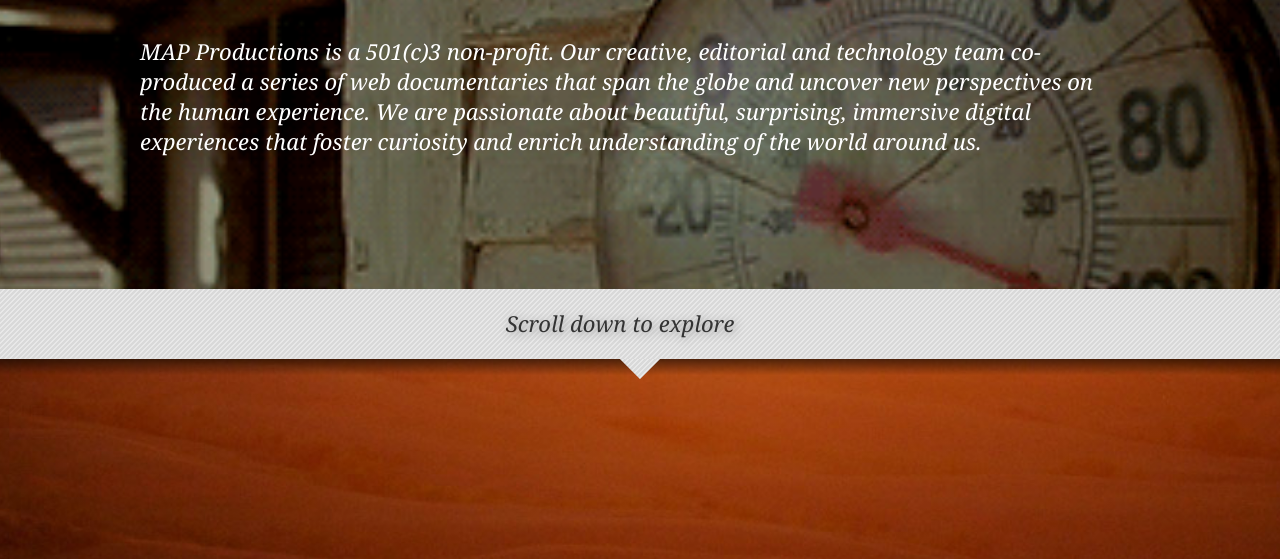
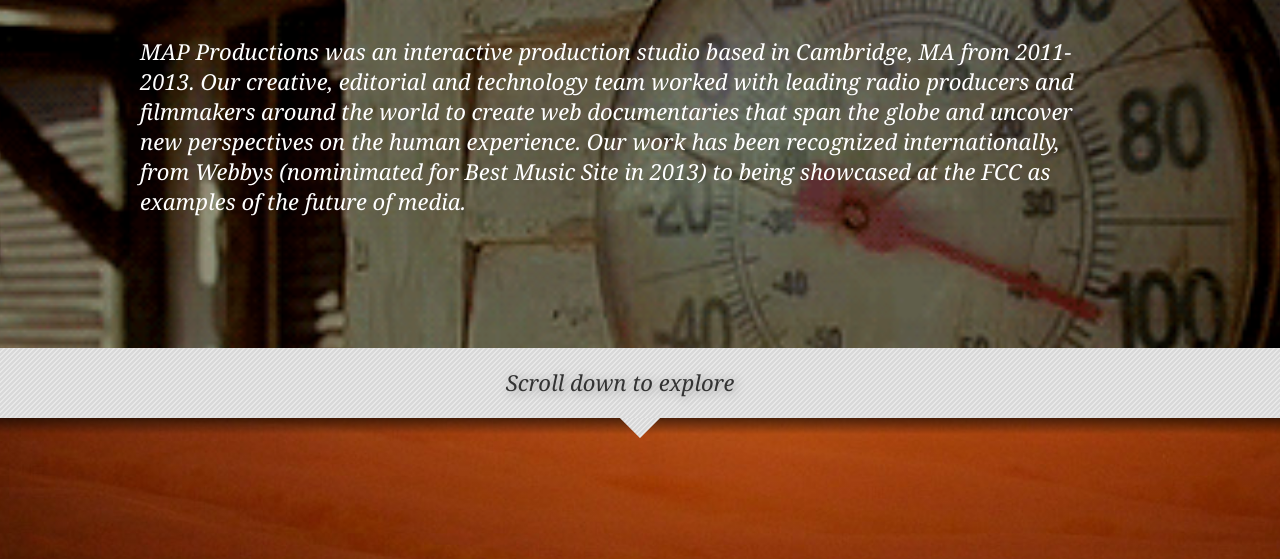
Before and after one commit to MAP-Productions/map-productions.github.com, a plain HTML site: page index.html in a window 1280 px wide. Shown: the part 159-718 px from the top of the page. Drawn offline with Linux system fonts and the light colour scheme; a web font is replaced by a local one.

Commit message:
Update index.html
Update

```diff
--- a/index.html
+++ b/index.html
@@ -108,7 +108,7 @@
 
             <div class="span14 article">
 
-                <h2>MAP Productions is a 501(c)3 non-profit. Our creative, editorial and technology team co-produced a series of web documentaries that span the globe and uncover new perspectives on the human experience. We are passionate about beautiful, surprising, immersive digital experiences that foster curiosity and enrich understanding of the world around us.</h2>
+                <h2>MAP Productions was an interactive production studio based in Cambridge, MA from 2011-2013. Our creative, editorial and technology team worked with leading radio producers and filmmakers around the world to create web documentaries that span the globe and uncover new perspectives on the human experience. Our work has been recognized internationally, from Webbys (nominimated for Best Music Site in 2013) to being showcased at the FCC as examples of the future of media.</h2>
 
                 </div>
         </div>
```
